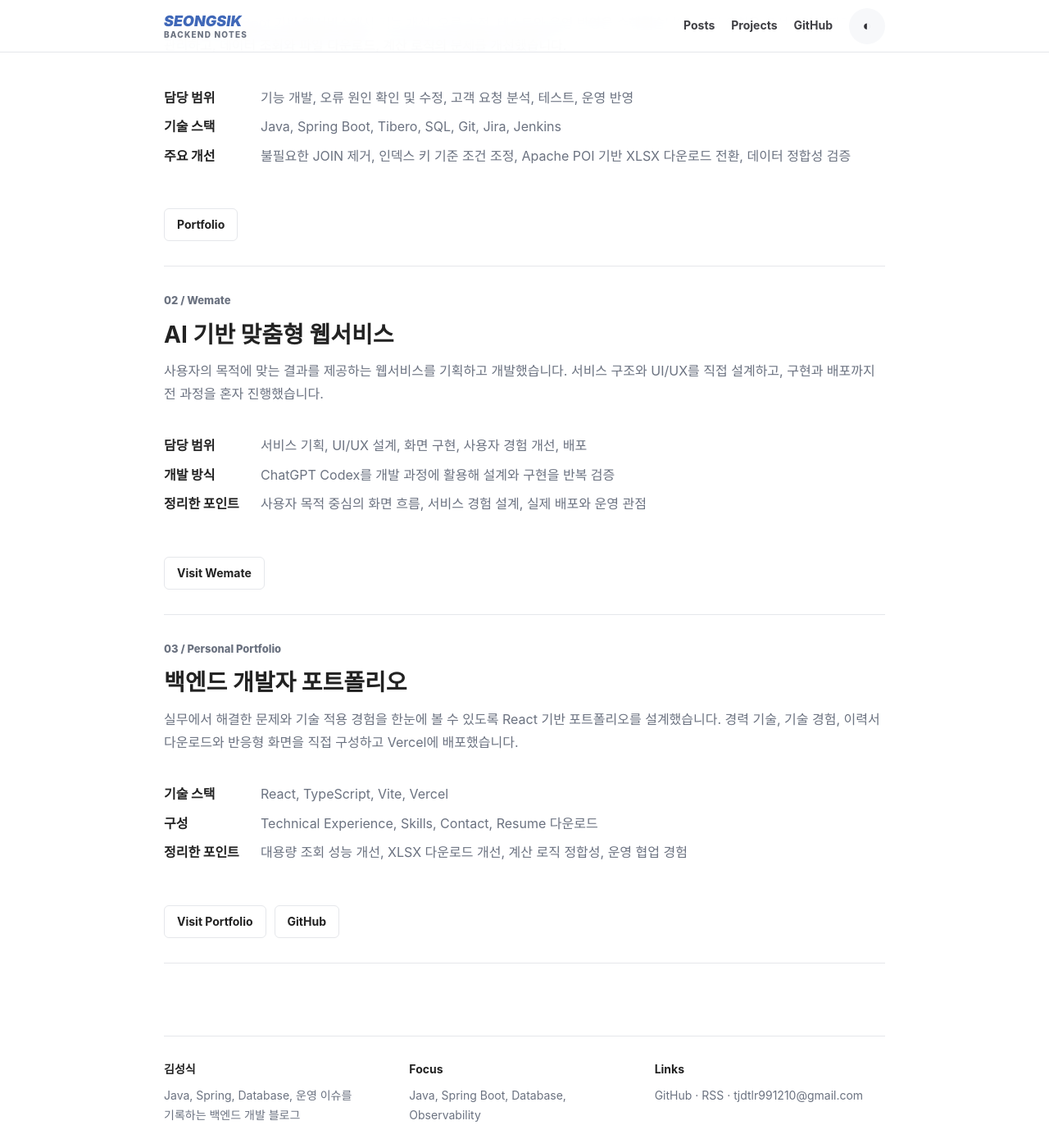
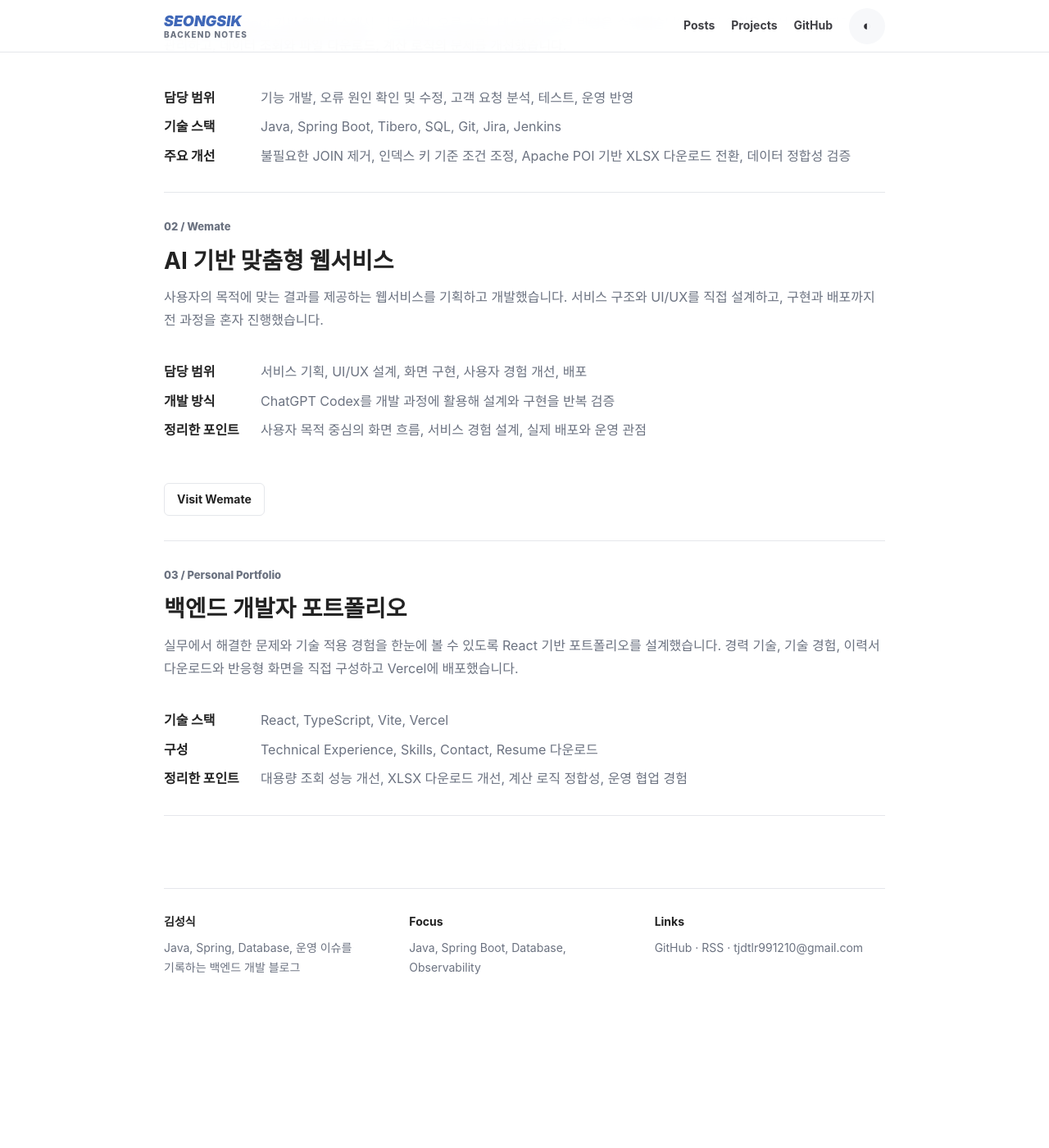
Before and after one commit to seongsik082/seongsik082.github.io, a Jekyll site: the page built from projects.md, in a window 1280 px wide and 1400 px high, scrolled down 565 px. Shown: the whole window at 82% size. Built offline with Jekyll 4.4.1, drawn with Linux system fonts in a browser that asks for light colours; some web fonts are replaced; after the commit the page ends 1785 px from its top, so only the background shows below that.

Commit message:
Remove generic portfolio link from work experience

```diff
--- a/projects.md
+++ b/projects.md
@@ -4,10 +4,12 @@ title: Projects
 permalink: /projects/
 ---
 
+
 <section class="page-title">
   <p class="eyebrow">Projects</p>
   <h1>실제 서비스 운영과 개인 프로젝트에서 쌓은 문제 해결 경험을 정리했습니다.</h1>
 </section>
+
 
 <section class="project-list">
   <article class="project-card">
@@ -27,10 +29,8 @@ permalink: /projects/
       <dt>주요 개선</dt>
       <dd>불필요한 JOIN 제거, 인덱스 키 기준 조건 조정, Apache POI 기반 XLSX 다운로드 전환, 데이터 정합성 검증</dd>
     </dl>
-    <div class="link-row">
-      <a href="https://portfolio2026-seven-livid.vercel.app">Portfolio</a>
-    </div>
   </article>
+
 
   <article class="project-card">
     <div>
@@ -54,6 +54,7 @@ permalink: /projects/
     </div>
   </article>
 
+
   <article class="project-card">
     <div>
       <p class="section-label">03 / Personal Portfolio</p>
@@ -70,10 +71,3 @@ permalink: /projects/
       <dd>Technical Experience, Skills, Contact, Resume 다운로드</dd>
       <dt>정리한 포인트</dt>
       <dd>대용량 조회 성능 개선, XLSX 다운로드 개선, 계산 로직 정합성, 운영 협업 경험</dd>
-    </dl>
-    <div class="link-row">
-      <a href="https://portfolio2026-seven-livid.vercel.app">Visit Portfolio</a>
-      <a href="https://github.com/seongsik082">GitHub</a>
-    </div>
-  </article>
-</section>
```
